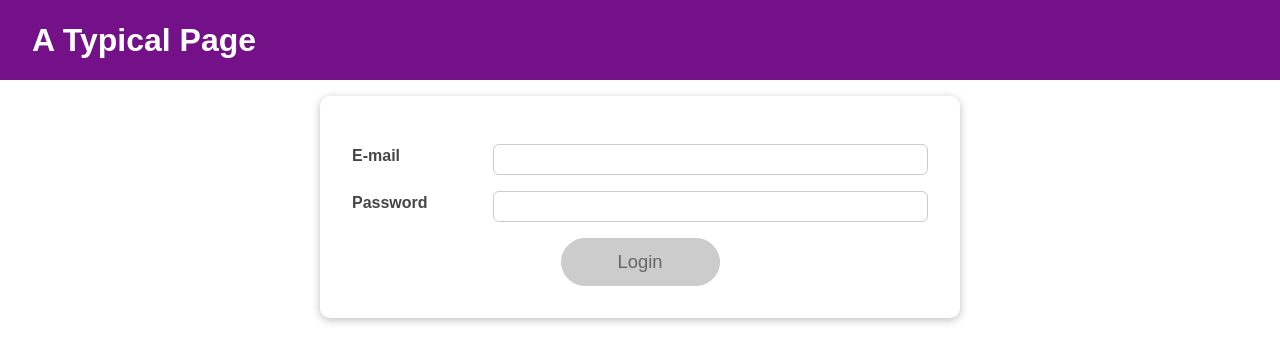
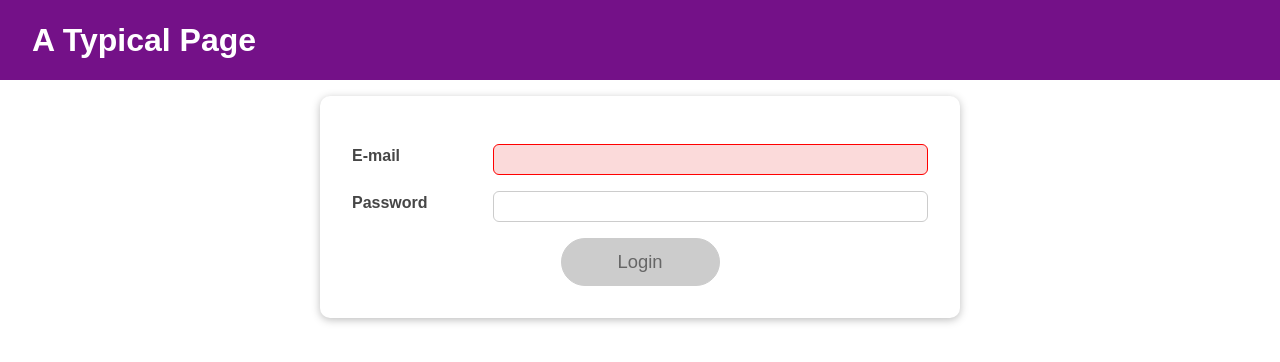
Before and after one commit to Harish1651999/mock-user-auth, a React (Create React App) app: page / in a window 1280 px wide. Shown: the top 362 px of the page. Built offline with nearby package versions, Linux system fonts and the light colour scheme.

Commit message:
add email validation using useReducer.

```diff
--- a/src/components/Login/Login.js
+++ b/src/components/Login/Login.js
@@ -4,12 +4,18 @@ import Card from "../UI/Card/Card";
 import Button from "../UI/Button/Button";
 
 const emailReducer = (state, action) => {
+  if (action.type === "USER_INPUT") {
+    return { value: action.val, isValid: action.val.includes("@") };
+  }
+  if (action.type === "INPUT_BLUR") {
+    return { value: state.value, isValid: state.value.includes("@") };
+  }
   return { value: "", isValid: false };
 };
 
 const Login = (props) => {
-  const [enteredemail, setEnteredEmail] = useState("");
-  const [emailIsValid, setEmailIsvalid] = useState();
+  // const [enteredemail, setEnteredEmail] = useState("");
+  // const [emailIsValid, setEmailIsvalid] = useState();
   const [enteredpassword, setEnteredPassword] = useState("");
   const [passwordIsValid, setPasswordIsValid] = useState();
   const [formIsValid, setFormIsValid] = useState(false);
@@ -27,33 +33,31 @@ const Login = (props) => {
     };
   }, []);
 
-  useEffect(() => {
-    const identifier = setTimeout(() => {
-      console.log("Checking form validity");
-      setFormIsValid(
-        enteredemail.includes("@") && enteredpassword.trim().length > 6
-      );
-    }, 500);
+  // useEffect(() => {
+  //   const identifier = setTimeout(() => {
+  //     console.log("Checking form validity");
+  //     setFormIsValid(
+  //       enteredemail.includes("@") && enteredpassword.trim().length > 6
+  //     );
+  //   }, 500);
 
-    return () => {
-      console.log("CLEANUP");
-      clearTimeout(identifier);
-    };
-  }, [enteredemail, enteredpassword]);
+  //   return () => {
+  //     console.log("CLEANUP");
+  //     clearTimeout(identifier);
+  //   };
+  // }, [enteredemail, enteredpassword]);
 
   const emailChangeHandler = (event) => {
-    setEnteredEmail(event.target.value);
+    dispatchEmail({ type: "USER_INPUT", val: event.target.value });
   };
   const passwordChangeHandler = (event) => {
     setEnteredPassword(event.target.value);
 
-    setFormIsValid(
-      event.target.value.trim().length > 6 && enteredemail.includes("@")
-    );
+    setFormIsValid(event.target.value.trim().length > 6 && emailState.isValid);
   };
 
   const validateEmailHandler = () => {
-    setEmailIsvalid(enteredemail.includes("@"));
+    dispatchEmail({ type: "INPUT_BLUR" });
   };
 
   const validatePasswordHandler = () => {
@@ -62,7 +66,7 @@ const Login = (props) => {
 
   const submitHandler = (event) => {
     event.preventDefault();
-    props.onLogin(enteredemail, enteredpassword);
+    props.onLogin(emailState.value, enteredpassword);
   };
 
   return (
@@ -70,14 +74,14 @@ const Login = (props) => {
       <form onSubmit={submitHandler}>
         <div
           className={`${classes.control} ${
-            emailIsValid === false ? classes.invalid : ""
+            emailState.isValid === false ? classes.invalid : ""
           }`}
         >
           <label htmlFor="email">E-mail</label>
           <input
             id="email"
             type="email"
-            value={enteredemail}
+            value={emailState.value}
             onChange={emailChangeHandler}
             onBlur={validateEmailHandler}
           />
```
